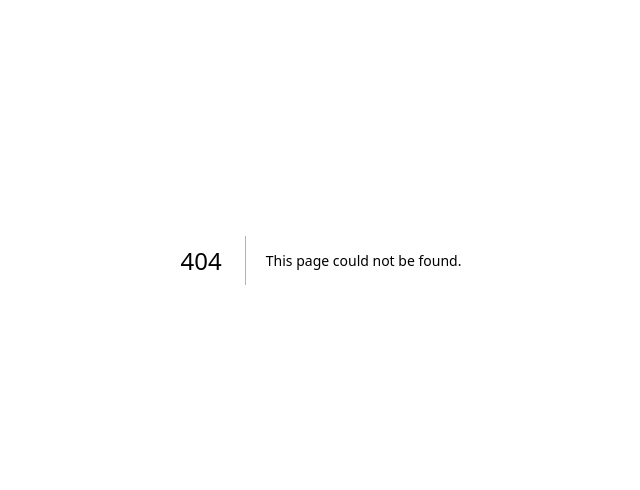
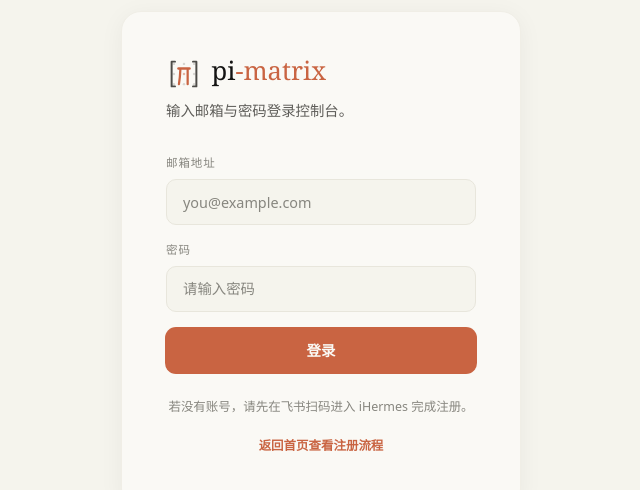
Before and after one commit to walk4rever/pi-matrix, a Next.js app in the folder cloud/dashboard/: page /login in a window 1280 px wide. Before the commit this address had no page. Shown: the part 140-630 px from the top of the page, without its empty margins (319-959 px from the left). Built offline with nearby package versions, Linux system fonts and the light colour scheme; no server answers.

Commit message:
feat(dashboard): add console entry and password login flow

```diff
--- /dev/null
+++ b/cloud/dashboard/app/console/page.tsx
@@ -0,0 +1,39 @@
+"use client";
+
+import { useEffect } from "react";
+import { useRouter } from "next/navigation";
+import { supabase } from "@/lib/supabase";
+
+export default function ConsoleEntryPage() {
+  const router = useRouter();
+
+  useEffect(() => {
+    let mounted = true;
+    supabase.auth.getSession().then(({ data }) => {
+      if (!mounted) return;
+      if (data.session) {
+        router.replace("/dashboard");
+      } else {
+        router.replace("/login");
+      }
+    });
+    return () => {
+      mounted = false;
+    };
+  }, [router]);
+
+  return (
+    <div className="auth-page">
+      <div className="auth-card" style={{ textAlign: "center" }}>
+        <div className="spinner">
+          <svg width="32" height="32" viewBox="0 0 24 24" fill="none">
+            <circle cx="12" cy="12" r="10" stroke="currentColor" strokeWidth="3" opacity="0.2" />
+            <path fill="currentColor" d="M4 12a8 8 0 018-8v4a4 4 0 00-4 4H4z" opacity="0.8" />
+          </svg>
+        </div>
+        <div className="status-title">正在进入控制台</div>
+        <p className="status-desc">正在检查登录状态，请稍候...</p>
+      </div>
+    </div>
+  );
+}
--- /dev/null
+++ b/cloud/dashboard/app/login/page.tsx
@@ -0,0 +1,96 @@
+"use client";
+
+import { useEffect, useState } from "react";
+import { useRouter } from "next/navigation";
+import Link from "next/link";
+import { supabase } from "@/lib/supabase";
+
+export default function LoginPage() {
+  const router = useRouter();
+  const [email, setEmail] = useState("");
+  const [password, setPassword] = useState("");
+  const [loading, setLoading] = useState(false);
+  const [error, setError] = useState("");
+
+  useEffect(() => {
+    supabase.auth.getSession().then(({ data }) => {
+      if (data.session) router.replace("/dashboard");
+    });
+  }, [router]);
+
+  async function handleSubmit(e: React.FormEvent) {
+    e.preventDefault();
+    setError("");
+    setLoading(true);
+
+    const { error: signInError } = await supabase.auth.signInWithPassword({
+      email,
+      password,
+    });
+
+    if (signInError) {
+      setError(signInError.message || "邮箱或密码错误，请重试。");
+      setLoading(false);
+      return;
+    }
+
+    router.replace("/dashboard");
+    setLoading(false);
+  }
+
+  return (
+    <div className="auth-page">
+      <div className="auth-card">
+        <div className="auth-card-header">
+          <div style={{ display: "flex", alignItems: "center", gap: "0.6rem", marginBottom: "0.4rem" }}>
+            {/* eslint-disable-next-line @next/next/no-img-element */}
+            <img src="/logo.svg" alt="pi-matrix logo" width={36} height={36} />
+            <div className="display-serif" style={{ fontSize: "1.6rem" }}>
+              pi<span className="text-accent">-matrix</span>
+            </div>
+          </div>
+          <p className="auth-card-subtitle">输入邮箱与密码登录控制台。</p>
+        </div>
+
+        <form onSubmit={handleSubmit}>
+          <div className="form-group">
+            <div>
+              <label className="form-label">邮箱地址</label>
+              <input
+                type="email"
+                placeholder="you@example.com"
+                value={email}
+                onChange={(e) => setEmail(e.target.value)}
+                required
+                className="form-input"
+              />
+            </div>
+            <div>
+              <label className="form-label">密码</label>
+              <input
+                type="password"
+                placeholder="请输入密码"
+                value={password}
+                onChange={(e) => setPassword(e.target.value)}
+                required
+                className="form-input"
+              />
+            </div>
+            {error && <p className="form-error">{error}</p>}
+            <button type="submit" disabled={loading} className="btn-primary">
+              {loading ? "登录中..." : "登录"}
+            </button>
+            <p className="form-hint" style={{ marginTop: "0.5rem" }}>
+              若没有账号，请先在飞书扫码进入 iHermes 完成注册。
+            </p>
+            <p className="form-hint" style={{ marginTop: "0.2rem" }}>
+              <Link href="/" className="workspace-action-link" style={{ fontSize: "0.78rem" }}>
+                返回首页查看注册流程
+              </Link>
+            </p>
+          </div>
+        </form>
+      </div>
+    </div>
+  );
+}
--- a/cloud/dashboard/app/page.tsx
+++ b/cloud/dashboard/app/page.tsx
@@ -11,6 +11,9 @@ export default function HomePage() {
             {/* eslint-disable-next-line @next/next/no-img-element */}
             <img src="/logo.svg" alt="pi-matrix" width={28} height={28} />
             <span className="brand-name">pi<span>-matrix</span></span>
+          </Link>
+          <Link href="/console" className="nav-console-link">
+            控制台
           </Link>
         </div>
       </nav>
```
